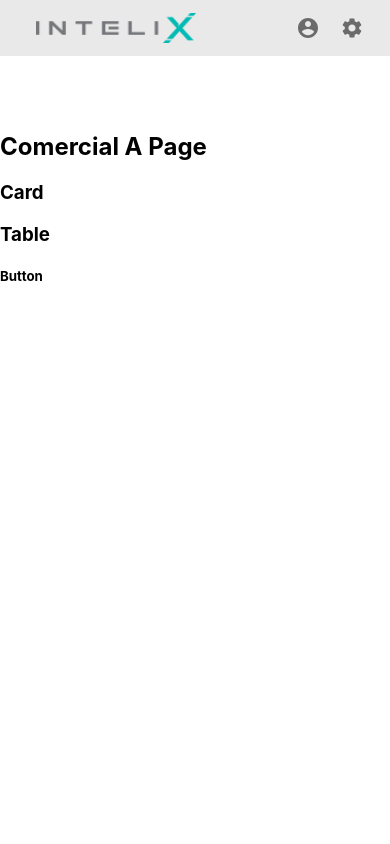
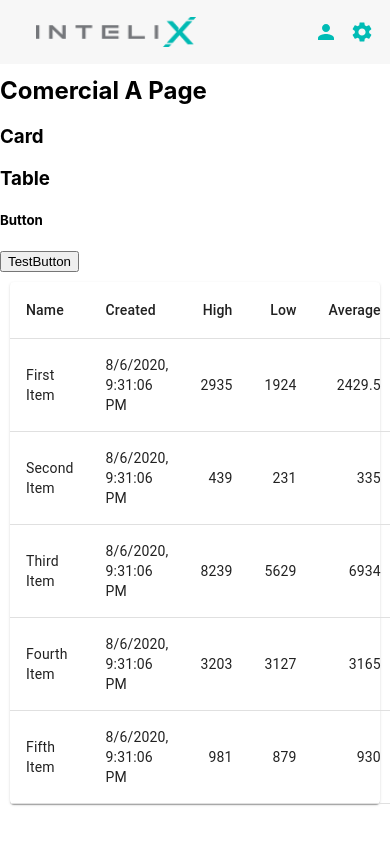
Before and after one commit to jrodriguezc13/portafolio-solicitudes-react, a React (Create React App) app: page /coa in a window 390 px wide. Built offline with nearby package versions, Linux system fonts and the light colour scheme.

Commit message:
Appbar + Toolbar Responsive

```diff
--- a/src/components/Clientes.js
+++ b/src/components/Clientes.js
@@ -1,10 +1,15 @@
 import React from 'react';
 
-
+import StatefulTables from "./Tables";
 class ClientComponent extends React.Component {
     render() {
         return (
-            <h2>Client's Page</h2>
+            <div>
+                <p>Clientes </p>
+                <StatefulTables/>
+
+            </div>
+
         )
 
     }
--- a/src/components/ComercialAreas.js
+++ b/src/components/ComercialAreas.js
@@ -1,5 +1,6 @@
 import React from 'react';
-
+import StatefulTables from "./Tables";
+import {customTheme} from "./Theme";
 
 class ComercialAComponent extends React.Component {
     render() {
@@ -9,6 +10,8 @@ class ComercialAComponent extends React.Component {
                 <h3> Card</h3>
                 <h3>Table</h3>
                 <h5>Button</h5>
+                <button style={customTheme.palette.accent}>TestButton</button>
+                <StatefulTables/>
             </div>
 
         )
--- a/src/components/Home.js
+++ b/src/components/Home.js
@@ -1,6 +1,7 @@
 import React, {Component} from "react";
+// Themes
 import './assets/css/Home.css';
-
+import {customTheme} from "./Theme";
 // React Material-UI
 import {BrowserRouter as Router, Route, Link} from "react-router-dom";
 import { withStyles } from "@material-ui/core/styles";
@@ -10,10 +11,15 @@ import MenuItem from '@material-ui/core/MenuItem';
 import Menu from '@material-ui/core/Menu';
 import Divider from '@material-ui/core/Divider';
 import Tooltip from '@material-ui/core/Tooltip';
+import {MuiThemeProvider} from '@material-ui/core';
+
+
 // Icons
 import IconButton from '@material-ui/core/IconButton';
-import AccountCircle from '@material-ui/icons/AccountCircle';
 import SettingsIcon from '@material-ui/icons/Settings';
+import PersonIcon from '@material-ui/icons/Person';
+import PersonOutlinedIcon from '@material-ui/icons/PersonOutlined';
+import PowerSettingsNewIcon from '@material-ui/icons/PowerSettingsNew';
 
 // Components
 import ClientComponent from "./Clientes";
@@ -32,11 +38,6 @@ const styles = theme => ({
     flex: {
         flex: 1
     },
-    menuButton: {
-        marginLeft: 'auto',
-        marginRight: 'auto',
-        padding: '10px'
-    },
     toolbarMargin: theme.mixins.toolbar,
     menu: {
        marginTop:'35px',
@@ -50,11 +51,20 @@ const Home= withStyles(styles)  (
         static defaultProps = {
             MenuItems: ({closeMenu}) => (
                 <div>
+
                    <p className="titulop">Usuario</p>
                     <Divider/>
-                    <MenuItem onClick={closeMenu}>Perfil</MenuItem>
+                    <MenuItem onClick={closeMenu}>
+                        <PersonOutlinedIcon/> <span className="spacer"></span>
+                        Perfil
+                    </MenuItem>
                     <Divider/>
-                    <MenuItem onClick={closeMenu}>Cerrar sesión</MenuItem>
+
+                    <MenuItem onClick={closeMenu}>
+                        <PowerSettingsNewIcon/> <span className="spacer"></span>
+                        Cerrar sesión
+                    </MenuItem>
+
                 </div>
             ),
             MenuItems2: ({closeMenu}) => (
@@ -88,14 +98,16 @@ const Home= withStyles(styles)  (
 
         return (
             <div>
-                <AppBar position="static" elevation={0} style={{background: "#e9e9e9"}}>
-                    <Toolbar>
-                            <img src={require("./img/logo.png")} alt="Logo Intelix" className="img"/>
+              <MuiThemeProvider theme={customTheme}>
+                <AppBar position="fixed" elevation={0} style={{background: "#f7f7f7"}}>
+                    <Toolbar className="toolbar">
+                         <img src={require("./img/logo.png")} alt="Logo Intelix" className="img"/>
+
                             <span className={classes.flex}></span>
 
                             <Tooltip title="Cuenta">
-                              <IconButton className={classes.menuButton} color="contrast" onClick={e=> this.setState(({anchor: e.currentTarget}))} aria-label="cuenta" edge="end">
-                                <AccountCircle/>
+                              <IconButton  color="primary" onClick={e=> this.setState(({anchor: e.currentTarget}))} aria-label="cuenta" edge="end">
+                                <PersonIcon/>
                               </IconButton>
                             </Tooltip>
 
@@ -105,7 +117,7 @@ const Home= withStyles(styles)  (
                             </Menu>
 
                             <Tooltip title="Manteniminto">
-                              <IconButton className={classes.menuButton} color="contrast"  onClick={e=> this.setState(({anchor2: e.currentTarget}))}  edge="end">
+                              <IconButton  color="primary"  onClick={e=> this.setState(({anchor2: e.currentTarget}))}  edge="end">
                                 <SettingsIcon/>
                               </IconButton>
                             </Tooltip>
@@ -118,6 +130,7 @@ const Home= withStyles(styles)  (
                 </AppBar>
 
                 <div className={classes.toolbarMargin}/>
+              </MuiThemeProvider>
             </div>
 
         )
--- a/src/components/Portafolio.js
+++ b/src/components/Portafolio.js
@@ -1,10 +1,15 @@
 import React from 'react';
-
+import StatefulTables from "./Tables";
 
 class PortafolioComponent extends React.Component {
     render() {
         return (
-            <h3>Portafolio Page</h3>
+            <div>
+                <h3>Portafolio Page</h3>
+                <StatefulTables/>
+
+            </div>
+
         )
 
     }
--- a/src/components/RequestType.js
+++ b/src/components/RequestType.js
@@ -1,10 +1,14 @@
 import React from 'react';
-
+import StatefulTables from "./Tables";
 
 class RequestTypeComponent extends React.Component {
     render() {
         return (
-            <h2>Request Type Page</h2>
+            <div>
+                <h2>Request Type Page</h2>
+                <StatefulTables/>
+            </div>
+
         )
 
     }
--- /dev/null
+++ b/src/components/Tables.js
@@ -0,0 +1,119 @@
+import React, { useState, useEffect } from 'react';
+
+import { makeStyles } from '@material-ui/styles';
+import Table from '@material-ui/core/Table';
+import TableBody from '@material-ui/core/TableBody';
+import TableCell from '@material-ui/core/TableCell';
+import TableHead from '@material-ui/core/TableHead';
+import TableRow from '@material-ui/core/TableRow';
+import Paper from '@material-ui/core/Paper';
+import CircularProgress from '@material-ui/core/CircularProgress';
+
+const fetchData = () =>
+    new Promise(resolve => {
+        const items = [
+            {
+                id: 1,
+                name: 'First Item',
+                created: new Date(),
+                high: 2935,
+                low: 1924,
+                average: 2429.5
+            },
+            {
+                id: 2,
+                name: 'Second Item',
+                created: new Date(),
+                high: 439,
+                low: 231,
+                average: 335
+            },
+            {
+                id: 3,
+                name: 'Third Item',
+                created: new Date(),
+                high: 8239,
+                low: 5629,
+                average: 6934
+            },
+            {
+                id: 4,
+                name: 'Fourth Item',
+                created: new Date(),
+                high: 3203,
+                low: 3127,
+                average: 3165
+            },
+            {
+                id: 5,
+                name: 'Fifth Item',
+                created: new Date(),
+                high: 981,
+                low: 879,
+                average: 930
+            }
+        ];
+
+        setTimeout(() => resolve(items), 1000);
+    });
+
+const usePaperStyles = makeStyles(theme => ({
+    root: { margin: "10px", textAlign: 'center' }
+}));
+
+const useProgressStyles = makeStyles(theme => ({
+    progress: { margin: "10px" }
+}));
+
+function MaybeLoading({ loading }) {
+    const classes = useProgressStyles();
+    return loading ? (
+        <CircularProgress className={classes.progress} />
+    ) : null;
+}
+
+export default function StatefulTables() {
+    const classes = usePaperStyles();
+
+    const [items, setItems] = useState([]);
+    const [loading, setLoading] = useState(true);
+
+    useEffect(() => {
+        fetchData().then(items => {
+            setItems(items);
+            setLoading(false);
+        });
+    }, []);
+
+    return (
+        <Paper className={classes.root}>
+            <Table>
+                <TableHead>
+                    <TableRow>
+                        <TableCell>Name</TableCell>
+                        <TableCell>Created</TableCell>
+                        <TableCell align="right">High</TableCell>
+                        <TableCell align="right">Low</TableCell>
+                        <TableCell align="right">Average</TableCell>
+                    </TableRow>
+                </TableHead>
+                <TableBody>
+                    {items.map(item => {
+                        return (
+                            <TableRow key={item.id}>
+                                <TableCell component="th" scope="row">
+                                    {item.name}
+                                </TableCell>
+                                <TableCell>{item.created.toLocaleString()}</TableCell>
+                                <TableCell align="right">{item.high}</TableCell>
+                                <TableCell align="right">{item.low}</TableCell>
+                                <TableCell align="right">{item.average}</TableCell>
+                            </TableRow>
+                        );
+                    })}
+                </TableBody>
+            </Table>
+            <MaybeLoading loading={loading} />
+        </Paper>
+    );
+}
--- /dev/null
+++ b/src/components/Theme.js
@@ -0,0 +1,27 @@
+import {createMuiTheme} from "@material-ui/core";
+
+
+// Custom Theme
+export const customTheme = createMuiTheme({
+    palette: {
+        primary: {
+           main: "#00bcb5",
+            /*  50 : "#e0f7f6",
+              100 : "#b3ebe9",
+               200 :"#80deda",
+               300 : "#4dd0cb",
+               400 : "#26c6c0",
+               500 : "#00bcb5",
+               600 : "#00b6ae",
+               700 : "#00ada5",
+               800 : "#00a59d",
+               900 : "#00978d",
+               A100 : "#c2fffb",
+               A200 : "#8ffff7",
+               A400 : "#5cfff3",
+               A700 : "#42fff1",*/
+            contrastText: "#000000",
+        },
+    },
+    fontFamily: '"Gil-Sans", "sans-serif", "Montserrat"'
+});
--- a/src/components/assets/css/Home.css
+++ b/src/components/assets/css/Home.css
@@ -1,6 +1,6 @@
 .titulop{
     padding: 0 16px;
-    height: 20px;
+    height: 15px;
     font-weight: bold;
     font-size: 15px;
 }
@@ -11,4 +11,18 @@
     padding-bottom: 10px;
     width: 160px;
     height: 30px;
+    margin-left: auto;
+    margin-right: auto;
+    display: block;
 }
+
+.toolbar {
+    position: fixed;
+    /* Make sure the toolbar will stay on top of the content as it scrolls past. */
+    height: 64px;
+
+}
+
+.spacer{
+    width:10px;
+}
```
